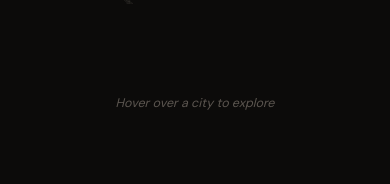
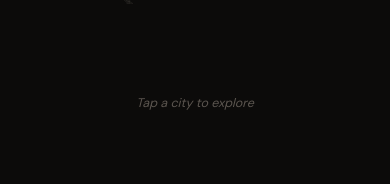
Before and after one commit to thesanatt/my-portfolio, a Next.js app: page / in a window 390 px wide. Shown: the part 2866-3050 px from the top of the page. Built offline with nearby package versions, Linux system fonts and the light colour scheme.

Commit message:
fix map for mobile - tap to explore, responsive story card

```diff
--- a/src/components/InteractiveMap.tsx
+++ b/src/components/InteractiveMap.tsx
@@ -54,7 +54,7 @@ export default function InteractiveMap() {
 
 
   return (
-    <div>
+    <div onClick={() => setActive(null)}>
 
       {mounted ? (
         <svg viewBox="0 0 900 600" className="w-full h-auto">
@@ -66,7 +66,7 @@ export default function InteractiveMap() {
             const isActive = active === i || hovered === i;
             return (
               <g key={city.name} onMouseEnter={() => setHovered(i)} onMouseLeave={() => setHovered(null)}
-                onClick={() => setActive(active === i ? null : i)} style={{ cursor: "pointer" }}>
+                onClick={(e) => { e.stopPropagation(); setActive(active === i ? null : i); }} style={{ cursor: "pointer" }}>
                 {isActive && (
                   <circle cx={x} cy={y} r={14} fill="none" stroke="#B8A88A" strokeWidth={0.8} opacity={0.4}>
                     <animate attributeName="r" from="6" to="20" dur="1.5s" repeatCount="indefinite" />
@@ -96,7 +96,7 @@ export default function InteractiveMap() {
         transition: "all 0.5s cubic-bezier(0.16, 1, 0.3, 1)", marginTop: current ? 20 : 0,
       }}>
         {current && currentIdx !== null && (
-          <div className="rounded-2xl px-[26px] py-[22px] flex gap-5 items-start"
+          <div className="rounded-2xl px-4 md:px-[26px] py-4 md:py-[22px] flex flex-col md:flex-row gap-4 md:gap-5 items-start"
             style={{ background: "#141311", border: "1px solid rgba(228,224,208,0.08)" }}>
             <div className="w-[130px] min-h-[95px] rounded-xl overflow-hidden flex-shrink-0"
               style={{ background: "#1A1917", border: "1px solid rgba(228,224,208,0.08)", display: current.img ? "block" : "none" }}
@@ -120,7 +120,8 @@ export default function InteractiveMap() {
 
       {!current && (
         <p className="text-center mt-4 font-body text-[12.5px] text-cream-dim italic">
-          Hover over a city to explore
+          <span className="hidden md:inline">Hover over a city to explore</span>
+          <span className="md:hidden">Tap a city to explore</span>
         </p>
       )}
     </div>
```
